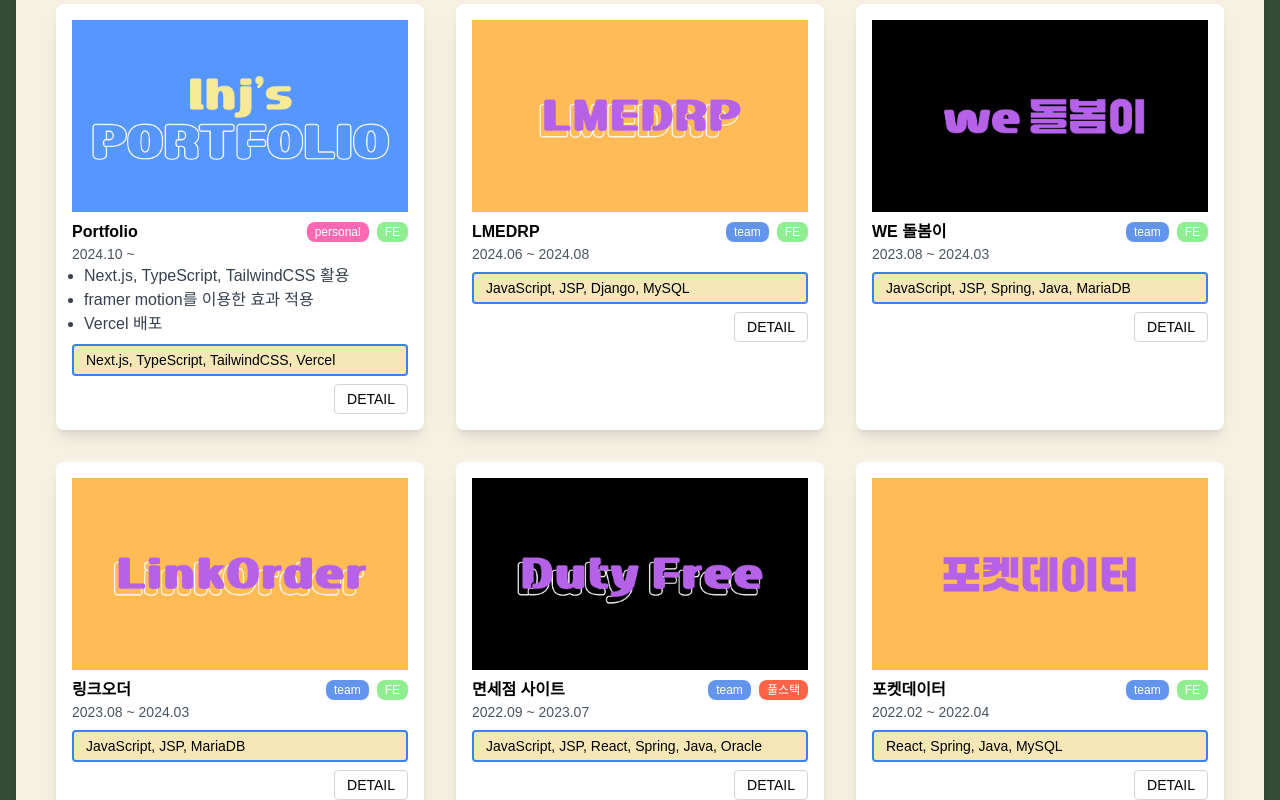
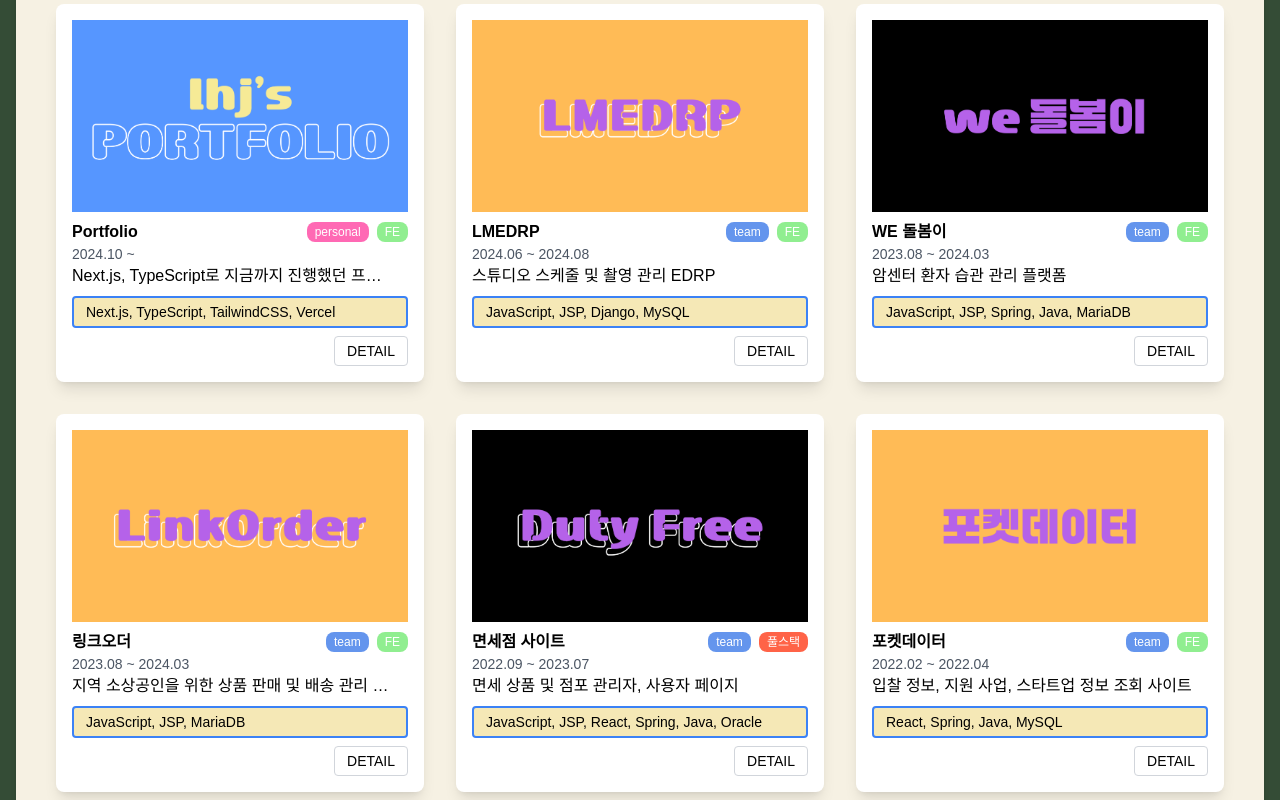
Before and after one commit to HwajinLee3114/lhjin-portfolio, a Next.js app: page / in a window 1280 px wide. Shown: the part 2000-2800 px from the top of the page. Built offline with nearby package versions, Linux system fonts and the light colour scheme; a web font is replaced by a local one.

Commit message:
projectcard > 기능 대신 프로젝트 설명 출력으로 변경, 프로젝트 별 정보 업데이트 중

```diff
--- a/src/app/project/page.tsx
+++ b/src/app/project/page.tsx
@@ -85,6 +85,7 @@ export default function Projects() {
                 filter={project.filter}
                 imageSrc={project.thumb}
                 feature={project.feature}
+                description={project.description}
               />
             </motion.li>
           ))}
--- a/src/components/project/ProjectCard.tsx
+++ b/src/components/project/ProjectCard.tsx
@@ -20,6 +20,7 @@ interface ProjectCardProps {
   link?: string;
   imageSrc?: string;
   skill: string;
+  description: string;
 }
 
 const TxtButton = tw.button`
@@ -52,6 +53,7 @@ const ProjectCard: React.FC<ProjectCardProps> = ({
   link,
   imageSrc,
   skill,
+  description,
 }) => {
   const [isOpen, setIsOpen] = useState<boolean>(false);
   const [activeId, setActiveId] = useState<string>(""); // 상세 프로젝트
@@ -102,7 +104,7 @@ const ProjectCard: React.FC<ProjectCardProps> = ({
             <p className="text-gray-600 text-base md:text-sm">{period}</p>
           )}
 
-          {feature && (
+          {/* {feature && (
             <ul className="list-disc pl-3">
               {feature.map((feat, index) => (
                 <li key={`projectfeat${index}`} className="text-gray-700 text-base">
@@ -112,7 +114,10 @@ const ProjectCard: React.FC<ProjectCardProps> = ({
                 </li>
               ))}
             </ul>
-          )}
+          )} */}
+          <span className="block overflow-hidden whitespace-nowrap overflow-ellipsis max-w-xs">
+            {description}
+          </span>
         </div>
         <div className="self-start py-1 px-3 mb-2 bg-themacolor15 border-2 border-themacolor4 rounded text-sm">
           {skill}
--- a/src/components/project/detail/ProjectDetailModal.tsx
+++ b/src/components/project/detail/ProjectDetailModal.tsx
@@ -84,7 +84,7 @@ export const ProjectDetailModal = ({ isOpen, activeId }: ModalProps) => {
                     ))}
                 </div>
 
-                <div>{project.description}</div>
+                <div className="whitespace-pre-line">{project.description}</div>
 
                 <div className="flex flex-col md:flex-row items-center gap-3 py-3">
                   {project.git && (
--- a/src/data/projects.ts
+++ b/src/data/projects.ts
@@ -44,14 +44,18 @@ export const projects: Project[] = [
       { name: "team", color: "cornflowerblue" },
       { name: "풀스택", color: "tomato" },
     ],
-    description: "VR 계열사 및 관리자들이 콘텐츠와 서비스를 관리하는 서비스",
+    description: "VR 계열사 및 관리자들이 콘텐츠와 서비스를 관리하는 CMS입니다.",
     feature: [
+      'VR의 카테고리와 카테고리별 콘텐츠를 관리',
+      'VR 제공 계열사 관리',
     ],
     contribution: [
       {
         id: '1',
         title: 'VR 계열사 및 관리자 콘텐츠 관리 사이트 유지보수 및 신규 페이지 개발',
         desc: [
+          '콘텐츠 관리 페이지 유지 보수 및 신규 기능 추가',
+          '검색 키워드 관리, 앱 버전 관리 신규 개발'
         ]
       },
     ],
@@ -75,17 +79,25 @@ export const projects: Project[] = [
       { name: "team", color: "cornflowerblue" },
       { name: "풀스택", color: "tomato" },
     ],
-    description: "전국 아파트 분양 정보 조회 플랫폼 개발",
+    description: "전국 아파트 분양 정보를 알고 싶은 사용자, 지역별 분양 정보를 등록하고 홍보 및 구인 활동을 원하는 관계자,\n관련 분야에서 구직 중인 사용자들이 이용할 수 있는 서비스입니다.",
     feature: [
+      '사용자 위치 정보를 기반으로 인근의 아파트 분양 정보를 조회하는 기능 제공',
+      '아파트 분양 시 견적서를 생성하고, 직급에 따른 수수료를 계산할 수 있는 서비스 제공',
+      '구인 게시판을 통해 사용자가 즉시 서류를 제출할 수 있어, 효율적인 구직 활동을 지원',
+      '지역별 아파트 분양 정보를 등록하고, 사용자가 설정한 지역에 대한 알림을 발송하며, 엑셀 파일을 통한 정보 업로드 기능을 지원',
+      '관계자가 등록한 분양 정보와 공공 API에서 제공하는 정보를 지도에 마커로 표시',
+      '전단지 및 브로슈어를 등록하여 홍보할 수 있으며, 사용자에게 첨부 파일 다운로드 기능을 제공',
     ],
     contribution: [
       {
         id: '1',
-        title: '',
+        title: '전체적인 페이지 프론트엔드 화면 및 기능 구현과 백엔드 오류 유지보수를 맡았습니다.',
         desc: [
-          '계약금 및 잔금 출력 기능, 직급별 수수료 계산기 기능 처리',
-          '카카오맵 API 연동을 통한 전국 분양지 마크 표시 및 상세 정보 출력',
-          '분양 정보 공공 데이터 연동 및 구인 공고 등록 및 이력서 제출 기능 처리',
+          'Access Token을 함께 전송하여 보안 강화',
+          '문자 발송 시스템을 연동해 인증번호 기능 구현',
+          '카카오맵, 청약 분양 정보 조회 공공 API를 연동해 분양 정보 지도 표시 및 상세 정보 조회 구현',
+          '파일 업로드, 다운로드 기능 구현',
+          '견적서, 수수료 계산 시 항목별 계산 함수 구현 및 적용',
         ]
       },
     ],
@@ -466,17 +478,20 @@ export const projects: Project[] = [
       { name: "personal", color: "hotpink" },
       { name: "FE", color: "lightgreen" },
     ],
-    description: "Next.js, TypeScript로 개발한 포트폴리오 사이트",
+
+    description: "Next.js, TypeScript로 지금까지 진행했던 프로젝트, 사용 기술 스택 등을 한눈에 볼 수 있는 포트폴리오 사이트를 구현하였습니다.\n앞으로도 계속해서 발전해나가는 모습을 반영해 나갈 예정입니다.",
     feature: [
-      'Next.js, TypeScript, TailwindCSS 활용',
-      'framer motion를 이용한 효과 적용',
-      'Vercel 배포',
+      'TailwindCSS를 사용하여 간결하고 일관된 스타일링 코드 구현 및 반응형 적용',
+      '메인 화면에 타이핑 효과를 적용하여 시각적인 효과 제공',
+      'Framer Motion을 사용하여 스크롤 시 노출 효과 구현',
+      'Vercel 배포를 통한 CI/CD 자동화',
     ],
     contribution: [
       // {
       //   id: '1',
       //   title: '',
       //   desc: [
+      //     '',
       //   ]
       // },
     ],
```
